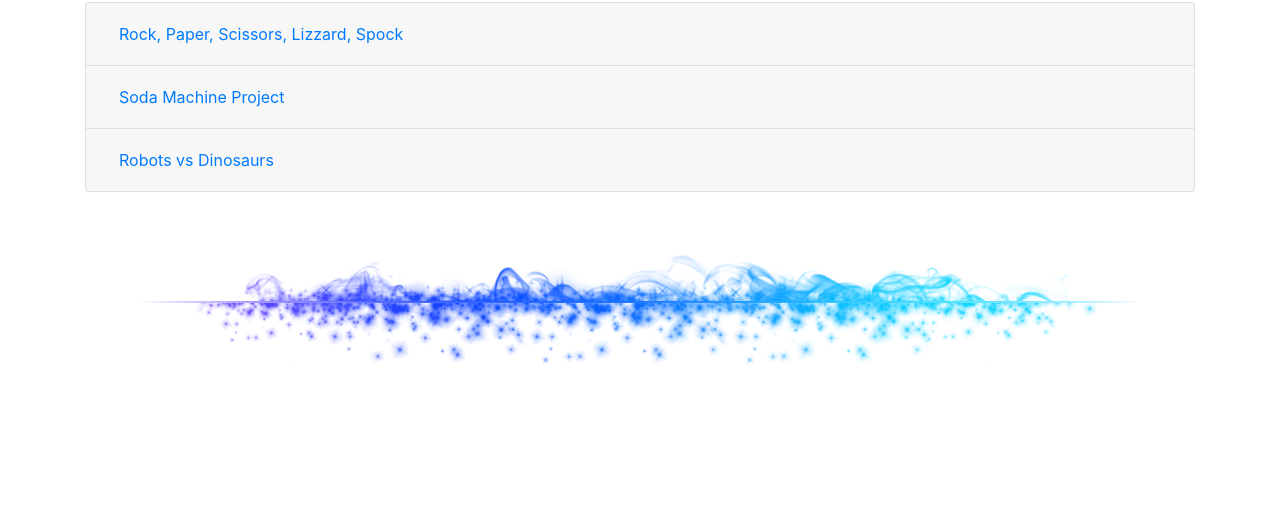
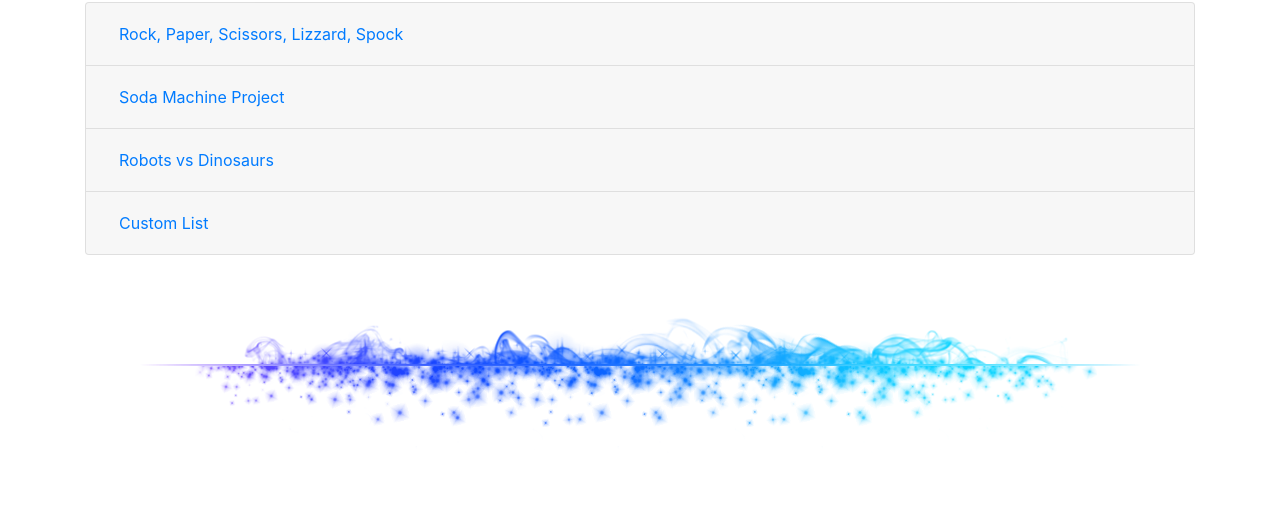
Before and after one commit to rzh1999/PortfolioProject, a plain HTML site: page index.html in a window 1280 px wide. Shown: the part 2080-2589 px from the top of the page. Drawn offline with nearby package versions, Linux system fonts and the light colour scheme.

Commit message:
Added custom list to proj

```diff
--- a/index.html
+++ b/index.html
@@ -161,6 +161,20 @@
         </div>
       </div>
     </div>
+    <div class="card">
+      <div class="card-header" id="headingFour">
+        <h2 class="mb-0">
+          <button class="btn btn-link btn-block text-left collapsed" type="button" data-toggle="collapse" data-target="#collapseFour" aria-expanded="false" aria-controls="collapseFour">
+          Custom List
+          </button>
+        </h2>
+      </div>
+      <div id="collapseFour" class="collapse" aria-labelledby="headingFour" data-parent="#accordionExample">
+        <div class="card-body">
+          Anim pariatur cliche reprehenderit, enim eiusmod high life accusamus terry richardson ad squid. 3 wolf moon officia aute, non cupidatat skateboard dolor brunch. Food truck quinoa nesciunt laborum eiusmod. Brunch 3 wolf moon tempor, sunt aliqua put a bird on it squid single-origin coffee nulla assumenda shoreditch et. Nihil anim keffiyeh helvetica, craft beer labore wes anderson cred nesciunt sapiente ea proident. Ad vegan excepteur butcher vice lomo. Leggings occaecat craft beer farm-to-table, raw denim aesthetic synth nesciunt you probably haven't heard of them accusamus labore sustainable VHS.
+        </div>
+      </div>
+    </div>
   </div>
 </div><!--end of row-->
 <!--Divider-->
```
